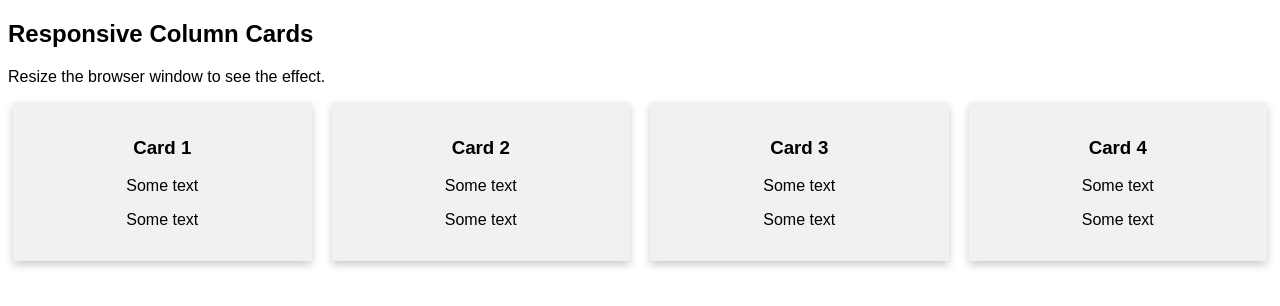
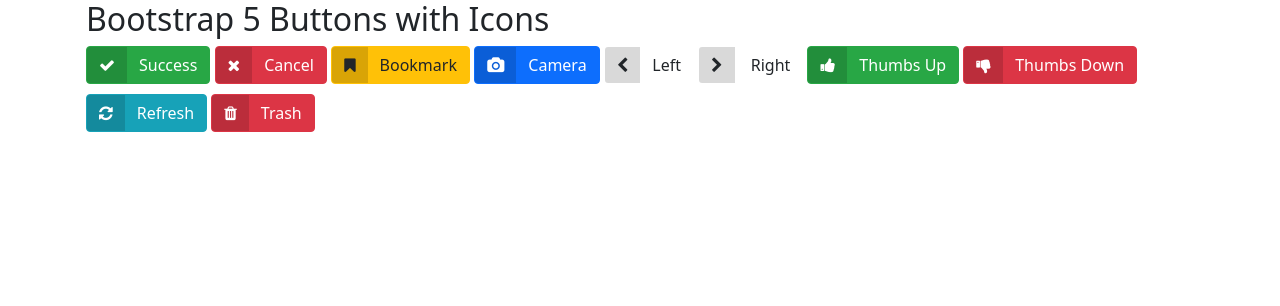
Before and after one commit to Bakdurdi007/sayot-telegram-bot, a plain HTML site: page index.html in a window 1280 px wide. Drawn offline with nearby package versions, Linux system fonts and the light colour scheme.

Commit message:
Img button

```diff
--- /dev/null
+++ b/css/main.css
@@ -0,0 +1,17 @@
+.btn-label {
+    position: relative;
+    left: -12px;
+    display: inline-block;
+    padding: 6px 12px;
+    background: rgba(0, 0, 0, 0.15);
+    border-radius: 3px 0 0 3px;
+}
+
+.btn-labeled {
+    padding-top: 0;
+    padding-bottom: 0;
+}
+
+.btn {
+    margin-bottom: 10px;
+}
--- a/index.html
+++ b/index.html
@@ -2,88 +2,65 @@
 <html>
 <head>
     <meta name="viewport" content="width=device-width, initial-scale=1">
-    <style>
-        * {
-            box-sizing: border-box;
-        }
+    <!-- Bootstrap 5 CSS -->
+    <link rel="stylesheet" href="https://stackpath.bootstrapcdn.com/bootstrap/5.0.0-alpha1/css/bootstrap.min.css"
+          integrity="sha384-r4NyP46KrjDleawBgD5tp8Y7UzmLA05oM1iAEQ17CSuDqnUK2+k9luXQOfXJCJ4I" crossorigin="anonymous">
+    <!-- Font Awesome CSS -->
+    <link rel="stylesheet" href="https://stackpath.bootstrapcdn.com/font-awesome/4.7.0/css/font-awesome.min.css"
+          integrity="sha384-wvfXpqpZZVQGK6TAh5PVlGOfQNHSoD2xbE+QkPxCAFlNEevoEH3Sl0sibVcOQVnN" crossorigin="anonymous">
 
-        body {
-            font-family: Arial, Helvetica, sans-serif;
-        }
-
-        /* Float four columns side by side */
-        .column {
-            float: left;
-            width: 25%;
-            padding: 0 10px;
-        }
-
-        /* Remove extra left and right margins, due to padding */
-        .row {margin: 0 -5px;}
-
-        /* Clear floats after the columns */
-        .row:after {
-            content: "";
-            display: table;
-            clear: both;
-        }
-
-        /* Responsive columns */
-        @media screen and (max-width: 600px) {
-            .column {
-                width: 100%;
-                display: block;
-                margin-bottom: 20px;
-            }
-        }
-
-        /* Style the counter cards */
-        .card {
-            box-shadow: 0 4px 8px 0 rgba(0, 0, 0, 0.2);
-            padding: 16px;
-            text-align: center;
-            background-color: #f1f1f1;
-        }
-    </style>
+    <link rel="stylesheet" href="css/main.css">
 </head>
 <body>
 
-<h2>Responsive Column Cards</h2>
-<p>Resize the browser window to see the effect.</p>
+<div class="container">
+    <div class="row">
+        <div class="col-md-12">
+            <h2>Bootstrap 5 Buttons with Icons</h2>
+            <button type="button" class="btn btn-labeled btn-success">
+                <span class="btn-label"><i class="fa fa-check"></i></span>Success
+            </button>
+            <button type="button" class="btn btn-labeled btn-danger">
+                <span class="btn-label"><i class="fa fa-remove"></i></span>Cancel
+            </button>
+            <button type="button" class="btn btn-labeled btn-warning">
+                <span class="btn-label"><i class="fa fa-bookmark"></i></span>Bookmark
+            </button>
+            <button type="button" class="btn btn-labeled btn-primary">
+                <span class="btn-label"><i class="fa fa-camera"></i></span>Camera
+            </button>
 
-<div class="row">
-    <div class="column">
-        <div class="card">
-            <h3>Card 1</h3>
-            <p>Some text</p>
-            <p>Some text</p>
-        </div>
-    </div>
 
-    <div class="column">
-        <div class="card">
-            <h3>Card 2</h3>
-            <p>Some text</p>
-            <p>Some text</p>
-        </div>
-    </div>
+            <button type="button" class="btn btn-labeled btn-default">
+                <span class="btn-label"><i class="fa fa-chevron-left"></i></span>Left
+            </button>
+            <button type="button" class="btn btn-labeled btn-default">
+                <span class="btn-label"><i class="fa fa-chevron-right"></i></span>
+                Right
+            </button>
+            <button type="button" class="btn btn-labeled btn-success">
+                <span class="btn-label"><i class="fa fa-thumbs-up"></i></span>Thumbs
+                Up
+            </button>
+            <button type="button" class="btn btn-labeled btn-danger">
+                <span class="btn-label"><i class="fa fa-thumbs-down"></i></span>Thumbs
+                Down
+            </button>
 
-    <div class="column">
-        <div class="card">
-            <h3>Card 3</h3>
-            <p>Some text</p>
-            <p>Some text</p>
-        </div>
-    </div>
 
-    <div class="column">
-        <div class="card">
-            <h3>Card 4</h3>
-            <p>Some text</p>
-            <p>Some text</p>
+            <button type="button" class="btn btn-labeled btn-info">
+                <span class="btn-label"><i class="fa fa-refresh"></i></span>Refresh
+            </button>
+            <button type="button" class="btn btn-labeled btn-danger">
+                <span class="btn-label"><i class="fa fa-trash"></i></span>Trash
+            </button>
         </div>
     </div>
 </div>
 
+
+<script src="https://cdn.jsdelivr.net/npm/bootstrap@5.0.2/dist/js/bootstrap.bundle.min.js"
+        integrity="sha384-MrcW6ZMFYlzcLA8Nl+NtUVF0sA7MsXsP1UyJoMp4YLEuNSfAP+JcXn/tWtIaxVXM"
+        crossorigin="anonymous"></script>
 </body>
 </html>
```
